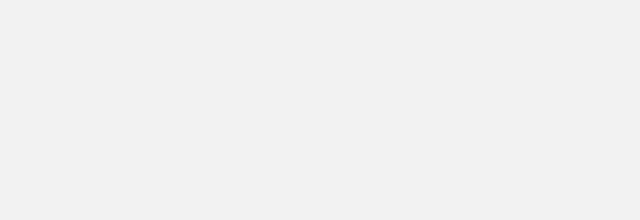
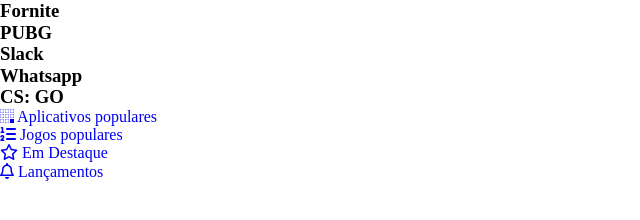
Before and after one commit to JulianaDomingos/alura-store, a plain HTML site: page index.html in a window 1280 px wide. Shown: the whole page, without its empty margins (0-640 px from the left). Drawn offline with Linux system fonts and the light colour scheme.

Commit message:
commit inicial

```diff
--- a/assets/css/style.css
+++ b/assets/css/style.css
@@ -1,14 +1,26 @@
-.app {
+/* .app {
     background: #f1f1f1;
     display: grid;
     font-family: Arial, Helvetica, sans-serif;
+    grid-template-areas:
+    "cabecalho"
+    "conteudo"
+    "rodape";
+    grid-template-columns: auto;
+    grid-template-rows: 50px 100vh 30px;
 }
 
 .cabecalho {
+    background: #00cc99;
+    grid-area: cabecalho;
 }
 
 .conteudo {
+    background: #ff8080;
+    grid-area: conteudo;
 }
 
 .rodape {
-}
+    background: #0099ff;
+    grid-area: rodape;
+} */
--- a/index.html
+++ b/index.html
@@ -11,7 +11,53 @@
 </head>
 <body class="app">
     <header class="cabecalho"></header>
-    <main class="conteudo"></main>
+    <main class="conteudo">
+        <section class="destaques">
+            <div class="destaques__principal caixa">
+                <h3 class="destaques__titulo">Fornite</h3>
+            </div>
+            <div class="destaques__secundario caixa">
+                <h3 class="destaques__titulo">PUBG</h3>
+            </div>
+            <div class="destaques__secundario caixa">
+                <h3 class="destaques__titulo">Slack</h3>
+            </div>
+            <div class="destaques__secundario caixa">
+                <h3 class="destaques__titulo">Whatsapp</h3>
+            </div>
+            <div class="destaques__secundario caixa">
+                <h3 class="destaques__titulo">CS: GO</h3>
+            </div>
+            <div class="destaques__categorias">
+                <ul class="destaques__categorias___lista">
+                    <li class="destaques__categorias___item">
+                        <a class="destaques__categorias___link" href="#">
+                            <i class="destaques__categorias___icone fab fa-buromobelexperte"></i>
+                            Aplicativos populares
+                        </a>
+                    </li>
+                    <li class="destaques__categorias___item">
+                        <a class="destaques__categorias___link" href="#">
+                            <i class="fas fa-list-ol"></i>
+                            Jogos populares
+                        </a>
+                    </li>
+                    <li class="destaques__categorias___item">
+                        <a class="destaques__categorias___link" href="#">
+                            <i class="far fa-star"></i>
+                            Em Destaque
+                        </a>
+                    </li>
+                    <li class="destaques__categorias___item">
+                        <a class="destaques__categorias___link" href="#">
+                            <i class="far fa-bell"></i>
+                            Lançamentos
+                        </a>
+                    </li>
+                </ul>
+            </div>
+        </section>
+    </main>
     <footer class="rodape"></footer>
     <script src="./assets/js/fontawesome.all.min.js"></script>
 </body>
```
